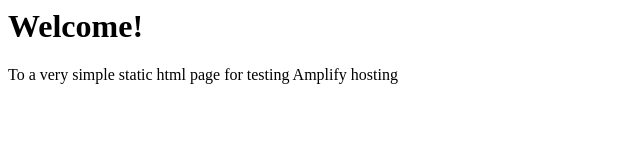
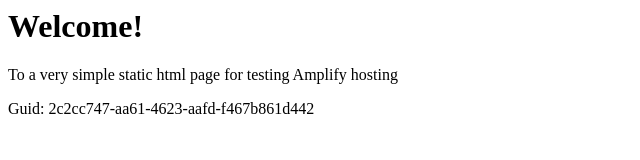
Before and after one commit to aws-aemilia-cdg/Github-PR-Commit-Integration-Test-DoNotTouch-v1-prod-eu-west-3, a website: page src/index.html in a window 1280 px wide. Shown: the whole page, without its empty margins (0-640 px from the left). Drawn offline with Linux system fonts and the light colour scheme.

Commit message:
commit from integ tests

```diff
--- a/src/index.html
+++ b/src/index.html
@@ -1,3 +1,5 @@
+
+
 <html lang="en">
 
 <head>
@@ -10,6 +12,6 @@
 <body>
     <h1>Welcome!</h1>
     <p>To a very simple static html page for testing Amplify hosting</p>
-</body>
+    <p>Guid: 2c2cc747-aa61-4623-aafd-f467b861d442</p></body>
 
 </html>
```
